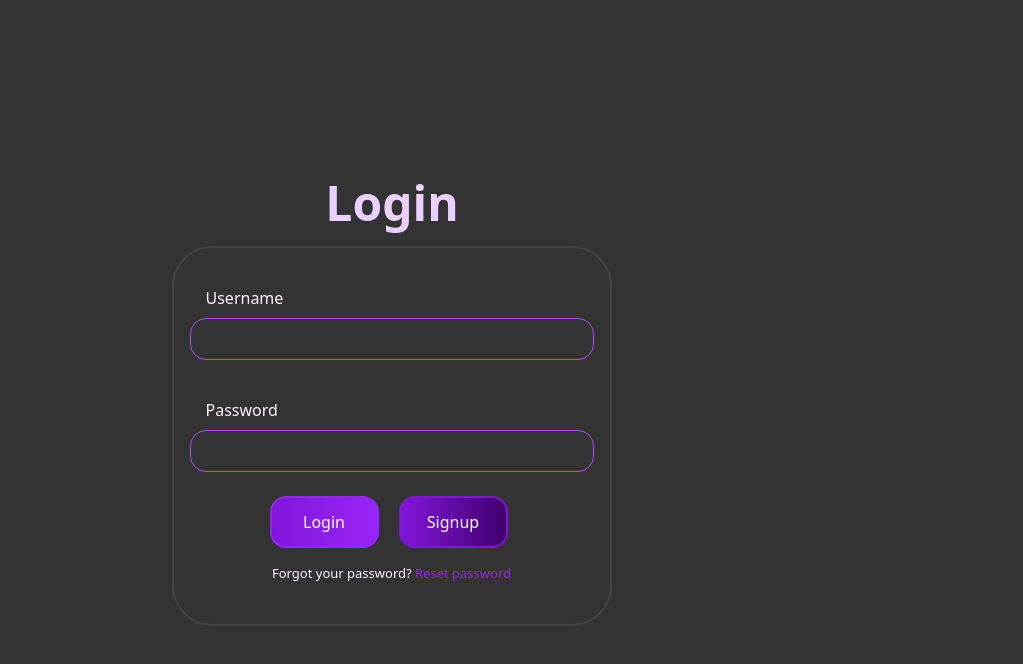
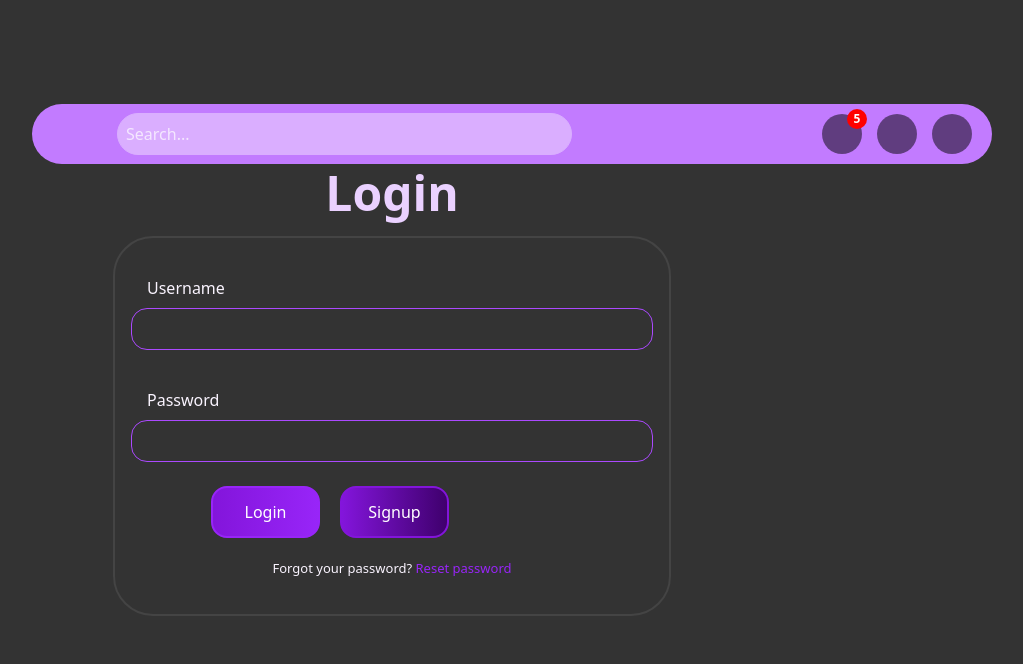
Before and after one commit to Im2rnado/within, a React (Create React App) app in the folder client/client/: page / in a window 1280 px wide. Shown: the top 664 px of the page, without its empty margins (248-1271 px from the left). Built offline with nearby package versions, Linux system fonts and the light colour scheme.

Commit message:
add header

```diff
--- a/client/client/src/App.js
+++ b/client/client/src/App.js
@@ -2,6 +2,7 @@ import { Container, Col, Row } from "react-bootstrap";
 import { useState } from 'react';
 import Register from "./components/register";
 import Login from "./components/login";
+import Header from "./components/Header";
 
 function App() {
   const [showLogin, setShowLogin] = useState(true);
@@ -11,17 +12,17 @@ function App() {
   };
 
   return (
+    <div>
+      <Header />
+
       <Container>
-      <Row>
-        <Col xs={12} sm={12} md={6} lg={6}>
             {showLogin ? (
               <Login toggleView={toggleView} />
             ) : (
               <Register toggleView={toggleView} />
             )}
-        </Col>
-      </Row>
       </Container>
+    </div>
   );
 }
 export default App;
--- /dev/null
+++ b/client/client/src/Header.css
@@ -0,0 +1,118 @@
+.header {
+  display: flex;
+  justify-content: space-between;
+  align-items: center;
+  background-color: #c27bff; /* Your header background */
+  border-radius: 30px;
+  padding: 10px 20px;
+  color: white;
+  height: 60px;
+  width: 60rem;
+  margin-top: -5rem;
+  margin-left: 15rem;
+}
+
+.header__logo img {
+  height: 40px;
+}
+
+.header__search {
+  display: flex;
+  align-items: center;
+  flex: 1;
+  max-width: 500px;
+  margin: 0 20px;
+}
+
+.header__search-input {
+  padding: 8px;
+  border: 1px solid #daaeff;
+  border-radius: 25px;
+  flex-grow: 1; /* Allow the input to take up remaining space */
+  background-color: #daaeff;
+  color: white; /* White text for readability */
+}
+
+.header__search-input::placeholder {
+  color: rgba(255, 255, 255, 0.7); /* Lighter placeholder text */
+}
+
+.header__search-input:focus {
+  border-color: #ffcc00; /* Focused border color */
+}
+
+.header__search-button {
+  background: none;
+  border: none;
+  cursor: pointer;
+  padding: 0;
+  margin-right: 5px;
+}
+
+.header__search-button i {
+  font-size: 16px;
+  color: white; /* White icon color */
+  height: 40px;
+  width: 40px;
+  display: flex;
+  align-items: center;
+  justify-content: center;
+}
+
+.header__search-button:hover {
+  background-color: #daaeff;
+  border-radius: 50%; /* Creates the circular shape */
+  height: 40px;
+  width: 40px;
+}
+
+/* Add Flexbox to align icons in a row */
+.header__nav {
+  display: flex; /* Ensures icons are in a row */
+  align-items: center;
+}
+
+.header__nav a {
+  color: white;
+  text-decoration: none;
+  font-size: 20px;
+  margin-left: 15px;
+  display: flex;
+  align-items: center;
+  justify-content: center;
+  width: 40px; /* Width and height for the circular background */
+  height: 40px;
+  border-radius: 50%; /* Creates the circular shape */
+  background-color: rgba(0, 0, 0, 0.5); /* Dark circle background */
+}
+
+.header__nav a:hover {
+  background-color: rgba(255, 204, 0, 0.3); /* Light hover effect */
+}
+
+.header__nav a i {
+  font-size: 18px; /* Adjust icon size */
+  color: white; /* Icon color */
+}
+
+/* Notification bell specific styles */
+.notification-icon {
+  position: relative;
+}
+
+/* Red circle at the bottom right of the bell icon */
+.notification-badge {
+  position: absolute;
+  top: -5px; /* Adjust position */
+  right: -5px;
+  background-color: red;
+  color: white;
+  width: 20px; /* Red circle size */
+  height: 20px;
+  border-radius: 50%;
+  display: flex;
+  align-items: center;
+  justify-content: center;
+  font-size: 12px;
+  font-weight: bold;
+}
--- /dev/null
+++ b/client/client/src/components/Header.js
@@ -0,0 +1,48 @@
+import React, { useState } from "react";
+import "../Header.css";
+
+const Header = () => {
+  // Assuming the number of messages is stored in state
+  const [messages, setMessages] = useState(5); // Example with 5 unread messages
+
+  const handleSearch = (event) => {
+    event.preventDefault();
+    const searchQuery = event.target.search.value;
+    console.log("Search Query:", searchQuery);
+    // Add your search logic here
+  };
+
+  return (
+    <header className="header">
+      <form className="header__search" onSubmit={handleSearch}>
+        <button type="submit" className="header__search-button">
+          <i className="fas fa-search"></i>
+        </button>
+        <input
+          type="text"
+          name="search"
+          placeholder="Search..."
+          className="header__search-input"
+        />
+      </form>
+      <nav className="header__nav">
+        <a
+          href="/notifications"
+          title="Notifications"
+          className="notification-icon"
+        >
+          <i className="fas fa-bell"></i>
+          {messages > 0 && <div className="notification-badge">{messages}</div>}
+        </a>
+        <a href="/settings" title="Settings">
+          <i className="fas fa-cog"></i>
+        </a>
+        <a href="/user" title="User Page">
+          <i className="fas fa-user"></i>
+        </a>
+      </nav>
+    </header>
+  );
+};
+
+export default Header;
--- a/client/client/src/index.css
+++ b/client/client/src/index.css
@@ -19,12 +19,14 @@ body {
   padding-left: 16px;
   border-radius: 40px;
   justify-content: center;
-  width: 440px;
+  margin-left: auto;
+  margin-right: auto;
+  width: 50%;
   height: 380px;
 }
 
 .title {
-  width: 441px;
+  padding-top: 0rem;
   text-align: center;
 }
 
```
Lines whose indentation alone changed are shown as unchanged.
